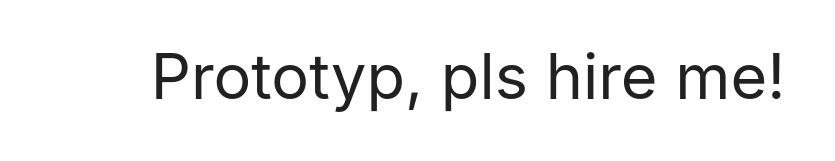
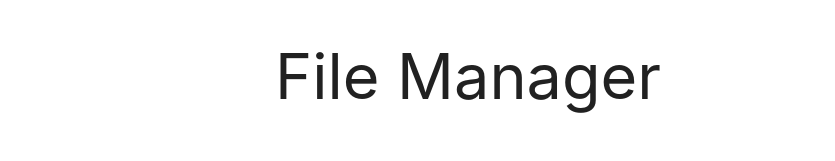
Before and after one commit to sofiaringstrom/file-manager-prototyp, a React (Create React App) app: page / in a window 1280 px wide. Shown: the top 161 px of the page, without its empty margins (172-1007 px from the left). Built offline with nearby package versions, Linux system fonts and the light colour scheme; no server answers; the database is empty.

Commit message:
Changed title, force re-render of file input

```diff
--- a/src/components/DataTable.jsx
+++ b/src/components/DataTable.jsx
@@ -48,6 +48,7 @@ class DataTable extends Component {
     this.handleUploadFileChange = this.handleUploadFileChange.bind(this)
     this.handleUpload = this.handleUpload.bind(this)
     this.handleDelete = this.handleDelete.bind(this)
+    this.resetInputKey = this.resetInputKey.bind(this)
   }
 
   UNSAFE_componentWillMount() {
@@ -186,7 +187,7 @@ class DataTable extends Component {
       <div className="">
         <div className="row">
           <div className="col s12">
-            <h1 className="center">Prototyp, pls hire me!</h1>
+            <h1 className="center">File Manager</h1>
           </div>
         </div>
         <div className="row">
@@ -253,7 +254,6 @@ class DataTable extends Component {
                     <input
                       type="file"
                       ref={this.fileInput}
-                      key={this.state.fileFieldKey || '' }
                       accept=".xml, .pdf, .jpeg"
                     />
                     <input
@@ -261,6 +261,7 @@ class DataTable extends Component {
                       id="choose-file"
                       type="text"
                       placeholder="Choose file"
+                      key={this.state.fileFieldKey || '' }
                     />
                   </div>
                 </div>
```
